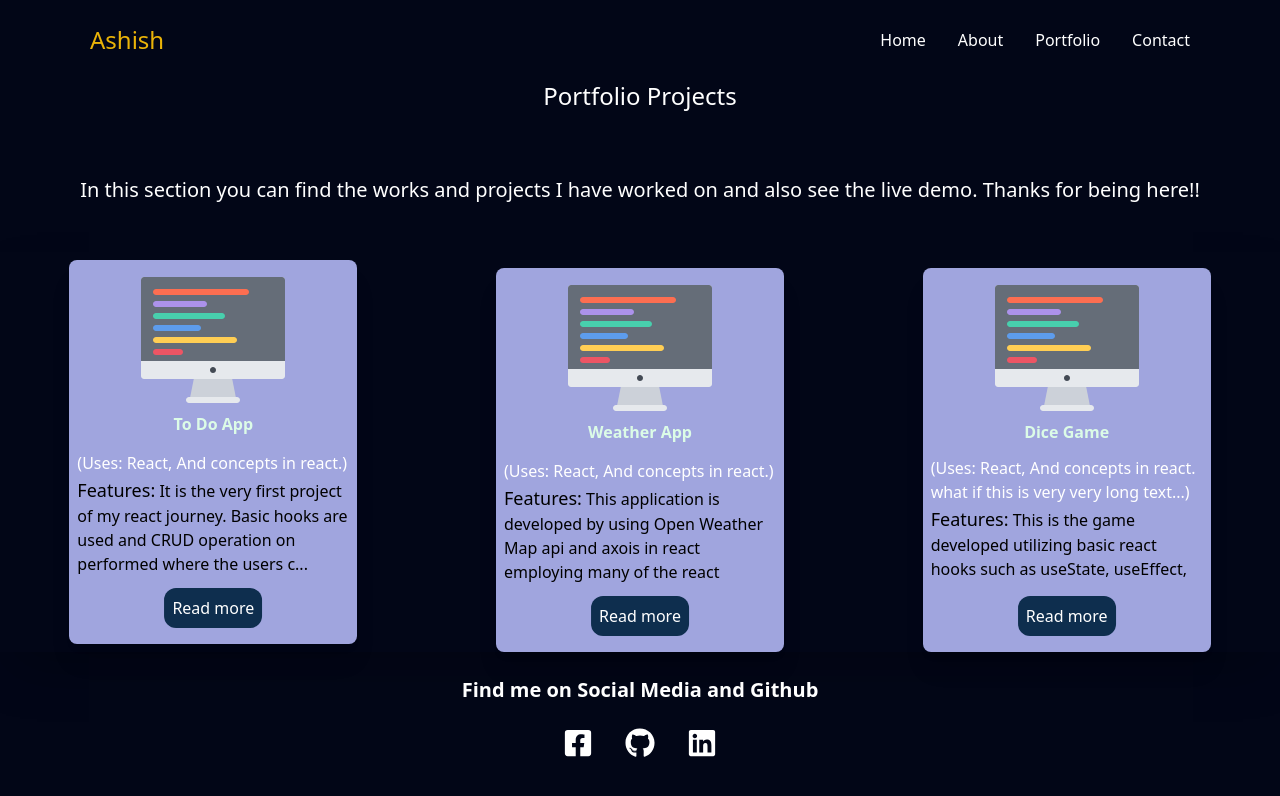
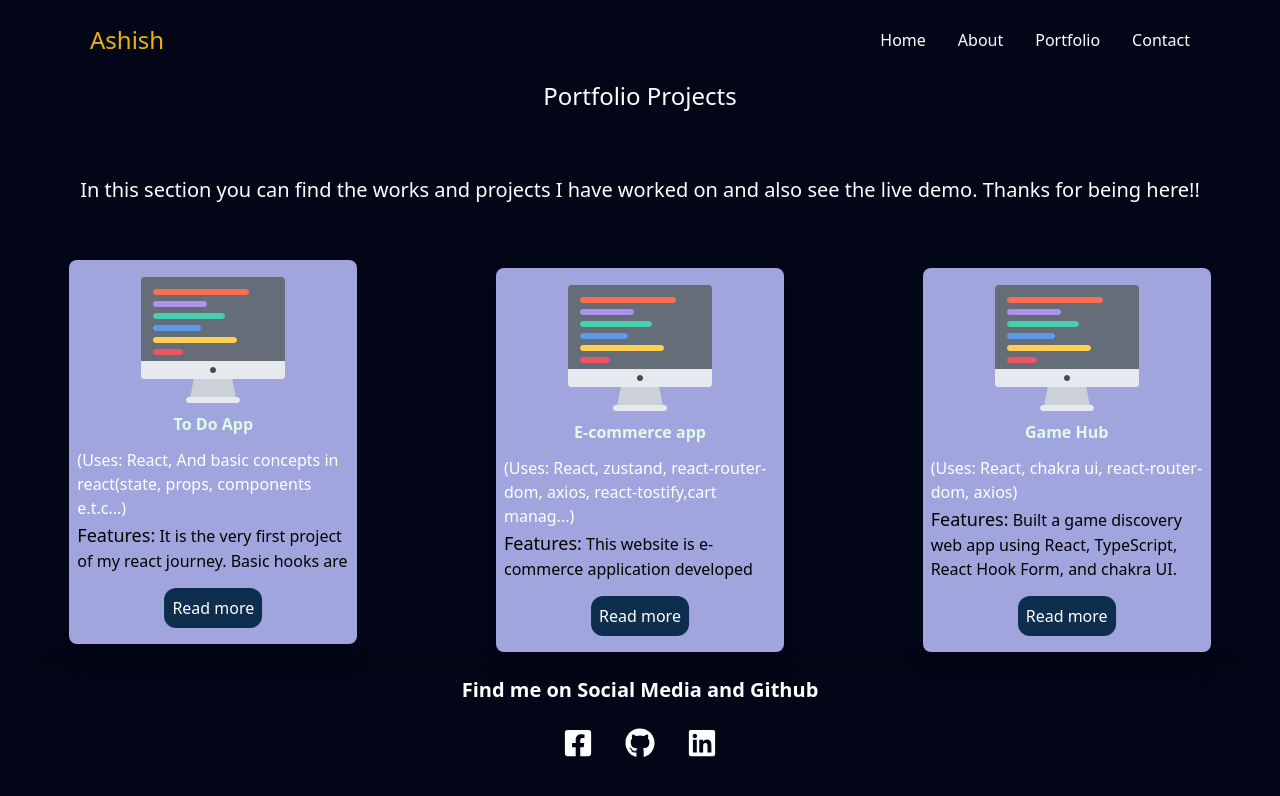
Before and after one commit to Ashish067/portfolio, a React (Vite) app: page /portfolio in a window 1280 px wide. Shown: the top 796 px of the page. Built offline with nearby package versions, Linux system fonts and the light colour scheme.

Commit message:
fix: fixed some ui appearance feat: implemented the the links to view the live demo of the projects.

```diff
--- a/src/components/AboutMe.jsx
+++ b/src/components/AboutMe.jsx
@@ -1,5 +1,4 @@
 import { useNavigate } from "react-router-dom";
-import ProfilePhoto2 from "../../public/img-2.jpg";
 import Skills from "./Skills";
 
 const AboutMe = () => {
@@ -10,7 +9,7 @@ const AboutMe = () => {
         <div className="lg:w-[1080px] lg:min-h-[600px] my-20 flex flex-col lg:flex-row justify-around items-center">
           <div className="mt-6 md:mt-0 border-[12px] border-yellow-400 w-[330px] h-[330px] md:h-[400px] md:w-[370px] relative rounded-lg">
             <img
-              src={ProfilePhoto2}
+              src="/img-2.jpg"
               alt="image"
               loading="lazy"
               className="w-[340px] h-[330px] md:w-[370px] md:h-[400px] object-cover rounded-lg absolute -top-16 left-6 md:-top-12 md:left-6"
@@ -22,12 +21,13 @@ const AboutMe = () => {
               About <span className="text-[#eab308]">Me</span>
             </h1>
             <p className="text-white">
-              I am a CSIT graduate from Tribhuwan University. I am really
-              excited to say hello to you through this website. I am currently
-              working in some personal projects using HTML, CSS'tailwind css'
-              and javascript 'react'. If you want to get in touch with me for
-              hiring or collaborating in projects please click on the button
-              below.
+              Passionate frontend developer with a growth mindset, strong
+              ownership, and a drive for continuous learning. Thrive in
+              challenging environments and consistently deliver high-quality
+              solutions under pressure. I am a CSIT graduate from Tribhuwan
+              University. I am really excited to say hello to you through this
+              website. If you want to get in touch with me for hiring or
+              collaborating in projects please click on the button below.
             </p>
             <button
               onClick={() => navigate("/contact")}
--- a/src/components/ContactMe.jsx
+++ b/src/components/ContactMe.jsx
@@ -18,11 +18,11 @@ const ContactMe = () => {
               </li>
               <li>
                 <span className="font-bold text-[#eab308]">Phone: </span>
-                +977 9812812367
+                +977 9868636643
               </li>
               <li>
                 <span className="font-bold text-[#eab308]">Email: </span>
-                bhandariaashish54@gmail.com
+                coolboyashish5@gmail.com
               </li>
             </ul>
           </div>
--- a/src/components/HeroSection.jsx
+++ b/src/components/HeroSection.jsx
@@ -21,7 +21,7 @@ const HeroSection = () => {
           <h3 className="text-2xl font-semibold pb-2">I am Ashish Bhandari,</h3>
           <p className="pb-6 md:py-6 text-3xl font-bold">Front-end Developer</p>
         </div>
-        <div className="md:flex-col md:gap-2 md:px-2 lg:flex-row lg:absolute -left-[0px] xl:left-[98px] top-[64%] flex mx-auto space-x-4 items-start  pt-8 pb-0 md:py-6 order-2 md:flex md:justify-center lg:order-none">
+        <div className="md:flex-col md:gap-2 md:px-2 lg:flex-row lg:absolute -left-[0px] xl:left-[130px] top-[64%] flex mx-auto space-x-4 items-start  pt-8 pb-0 md:py-6 order-2 md:flex md:justify-center lg:order-none">
           <button
             onClick={handleOpenPDF}
             className="bg-[#FACC15] text-[#2F2604] px-4 py-2 rounded-md hover:bg-[#facc15e1]"
--- a/src/datas/portfolio.js
+++ b/src/datas/portfolio.js
@@ -2,22 +2,32 @@ export const PortfolioProjects = [
   {
     id: 1,
     title: "To Do App",
-    uses: "React, And concepts in react.",
+    uses: "React, And basic concepts in react(state, props, components e.t.c.).",
     description:
       "It is the very first project of my react journey. Basic hooks are used and CRUD operation on performed where the users can easily add, edit, and delete tasks. I finished this application around 1 year ago.",
+    livelink: "https://react-ts-todo-app.vercel.app/",
   },
   {
     id: 2,
-    title: "Weather App",
-    uses: "React, And concepts in react.",
+    title: "E-commerce app",
+    uses: "React, zustand, react-router-dom, axios, react-tostify,cart management.",
     description:
-      "This application is developed by using Open Weather Map api and axois in react employing many of the react concepts. Open Weather Map api is used to fetch the real time data and display the temperature based on the user's search. You will have to enter the name of the city and this application will display the information such as longitude latitude and temperature of the searched city.",
+      "This website is e-commerce application developed using Zustand for efficient cart state management and Axios for optimized API data fetching. Utilized React Router for smooth multi-page navigation. Focused on delivering a seamless user experience with clean and modular code.",
+    livelink: "https://e-commerce-tau-lake.vercel.app/",
   },
   {
     id: 3,
-    title: "Dice Game",
-    uses: "React, And concepts in react. what if this is very very long text that doesnot fit into 2 lines then i want the text to be hidden with ... at the end ",
+    title: "Game Hub",
+    uses: "React, chakra ui, react-router-dom, axios",
     description:
-      "This is the game developed utilizing basic react hooks such as useState, useEffect, asynchronous functions and many of the react concepts. In this game the player have to simply guess the number and roll the dice if the player guess is right the number is added if the player guess the wrong number then the player will lose 2 points from his score.",
+      "Built a game discovery web app using React, TypeScript, React Hook Form, and chakra UI. Created a modular HTTP service with Axios for efficient API integration. Designed reusable components with props and state, and implemented form handling for dynamic search and filter functionality.",
+    livelink: "https://game-hub-beryl-omega.vercel.app/",
   },
 ];
+
+const trash = {
+  descreption1:
+    "This website is e-commerce application developed using Zustand for efficient cart state management and Axios for optimized API data fetching. Utilized React Router for smooth multi-page navigation. Focused on delivering a seamless user experience with clean and modular code.",
+  description:
+    "This application is developed by using Open Weather Map api and axois in react employing many of the react concepts. Open Weather Map api is used to fetch the real time data and display the temperature based on the user's search. You will have to enter the name of the city and this application will display the information such as longitude latitude and temperature of the searched city.",
+};
--- a/src/pages/Portfolio/components/ProjectCard.jsx
+++ b/src/pages/Portfolio/components/ProjectCard.jsx
@@ -17,7 +17,6 @@ const ProjectCard = () => {
     setShowModal(false);
   };
   return (
-    <>
     <div className="flex flex-col justify-center">
       <div className="bg-[#020617] flex flex-col justify-center">
         <h1 className="text-center text-white text-2xl pb-10 pt-0">
@@ -63,6 +62,11 @@ const ProjectCard = () => {
                     </button>
                     <h2 className="text-2xl font-bold text-[#0e2e4e] mb-2">
                       {selectedProject.title}
+                      <a target="blank" href={selectedProject.livelink}>
+                        <button className="underline text-blue-400">
+                          (Live demo)
+                        </button>
+                      </a>
                     </h2>
                     <p className="text-gray-800 mb-2">
                       <strong>Uses:</strong> {selectedProject.uses}
@@ -78,7 +82,6 @@ const ProjectCard = () => {
         </div>
       </div>
     </div>
-    </>
   );
 };
 
```
Lines whose indentation alone changed are shown as unchanged.
